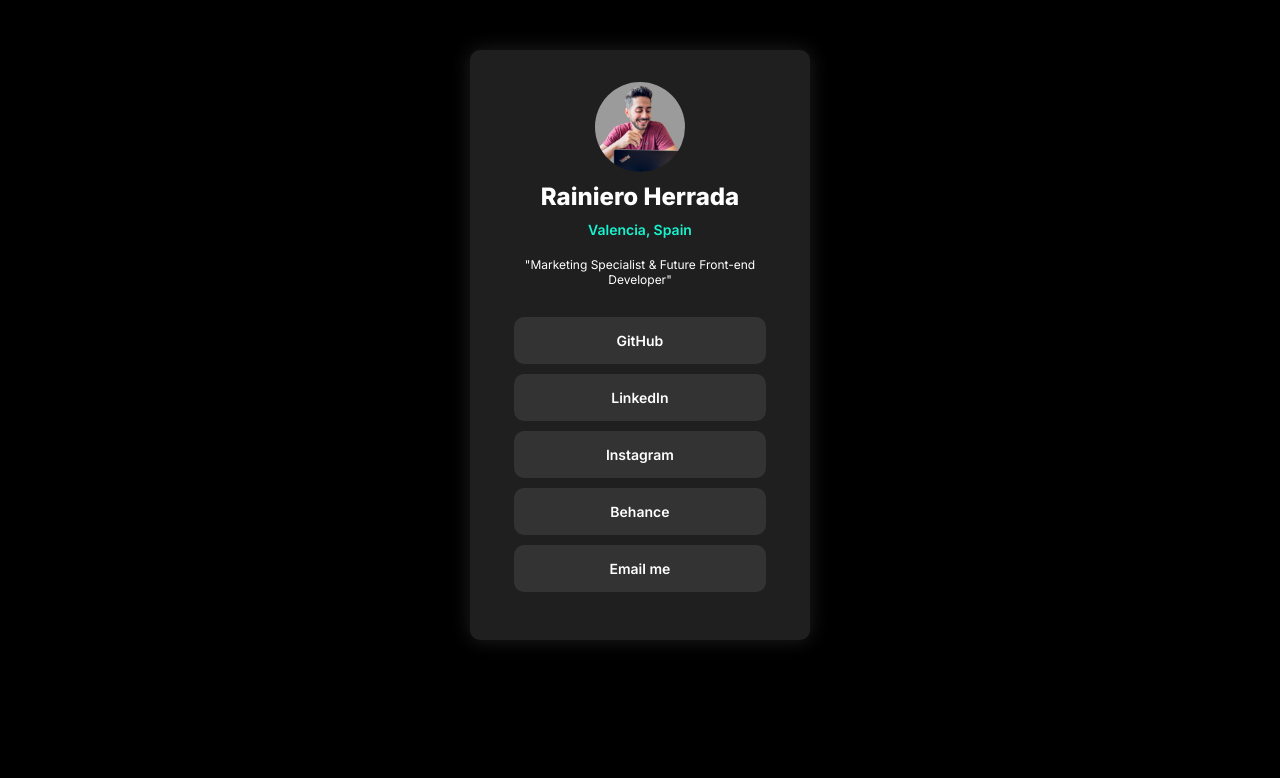
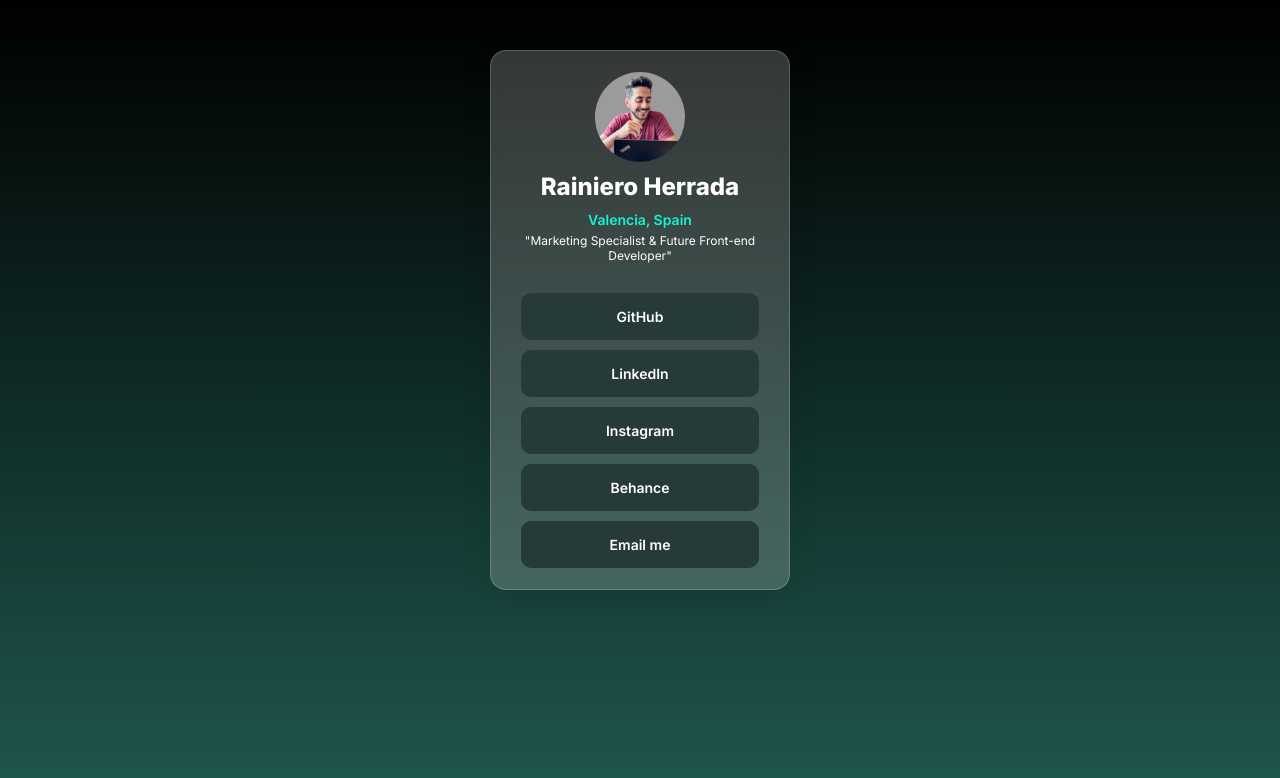
Before and after one commit to raiherrada/Social-profiles, a plain HTML site: page index.html in a window 1280 px wide. Drawn offline with Linux system fonts and the light colour scheme.

Commit message:
Adding CSS resets and glassmorph effect
I added a CSS reset since I was experiencing some issues with the <ul>. Additionally, I added a glassmorphism to the .social-links-container starting from line 32 to line 37.

Finally, I changed the color of the buttons.

```diff
--- a/style.css
+++ b/style.css
@@ -1,14 +1,24 @@
+/* CSS resets */
+
+* {
+    margin: 0;
+    padding: 0;
+    box-sizing: border-box;
+}
+
 
 /* General styles */
 body {
-    background: black;
+    background-image: linear-gradient(rgb(0, 0, 0), rgb(33, 93, 83));
+    background-size: cover;
     color: white;
     font-family: 'Inter', sans-serif;
     margin: 0px;
     padding: 0px;
+    height: 100vh; /* Ensure body covers the full viewport height */
 }
 
-/* Styles for the "social links" container */
+/* Styles for the "social links" container, including a glassmorphism effect starting at line 32 */
 
 .social-links-container {
     display: flex;
@@ -17,11 +27,14 @@ body {
     margin-top: 50px;
     justify-content: center;
     flex-direction: column;
-    width: 340px;
-    height: 590px;
-    background: #1f1f1f;
-    border-radius: 10px;
-    box-shadow: 0px 0px 20px #1F1F1F;
+    width: 300px;
+    height: 540px;
+    background: rgba(255, 255, 255, 0.2);
+    border-radius: 16px;
+    box-shadow: 0 4px 30px rgba(0, 0, 0, 0.1);
+    backdrop-filter: blur(5px);
+    -webkit-backdrop-filter: blur(5px);
+    border: 1px solid rgba(255, 255, 255, 0.2);
 }
 
 /* Styles for the main avatar */
@@ -56,10 +69,6 @@ h1 {
 
 .list-container {
     list-style-type: none;
-    justify-content: center;
-    margin-top: 0px;
-    width: 87%; /* Modifies the width of the list-container so the space on the left after removing the bullet points with
-    list-style-type does not exist anymore */
 }
 
 /* Styles for the buttons */
@@ -70,10 +79,11 @@ a.button {
     text-align: center;
     align-items: center;
     align-content: center;
-    margin: 10px 40px 10px 4px;
+    margin: 10px 30px 10px 30px;
+    gap: 50px;
     padding: 15px 40px;
     cursor:pointer;
-    background-color: #333333;
+    background-color: #273a3a;
     color: white;
     font:inherit;
     font-size: 14px;
```
